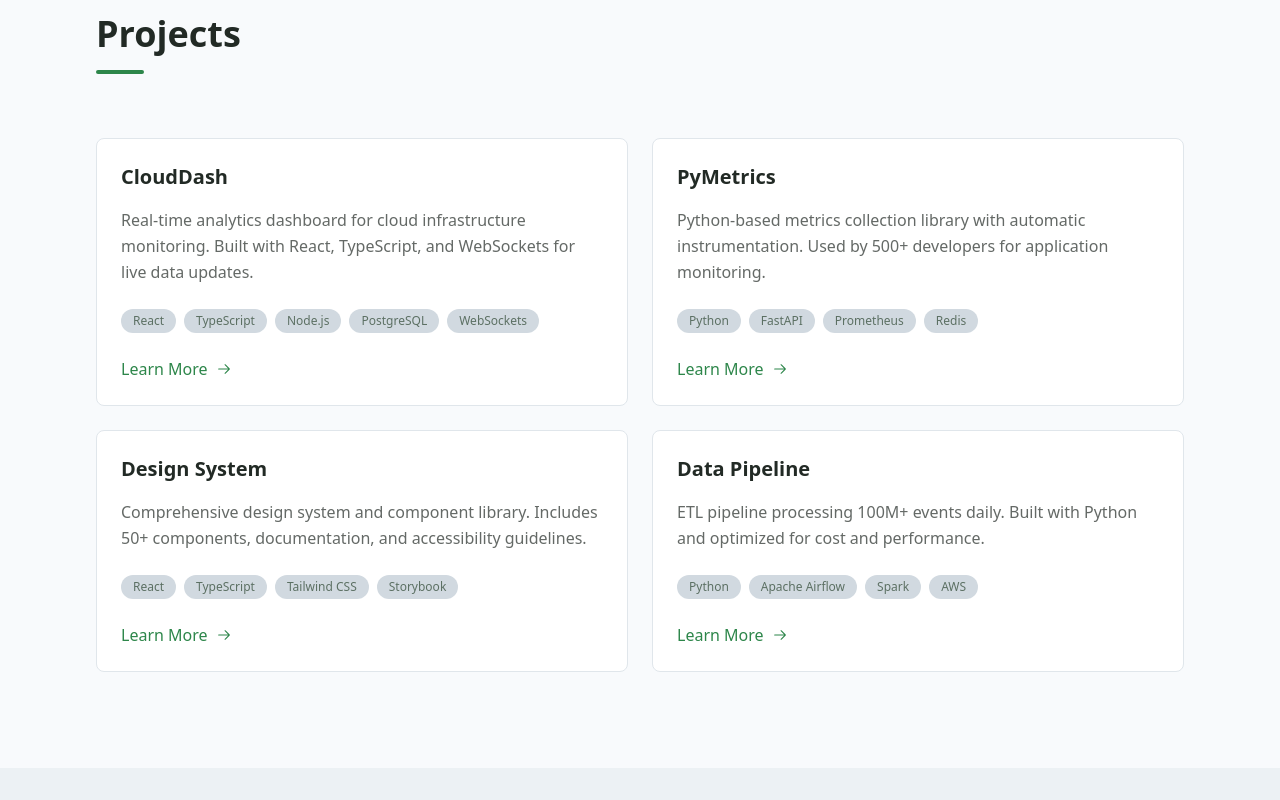
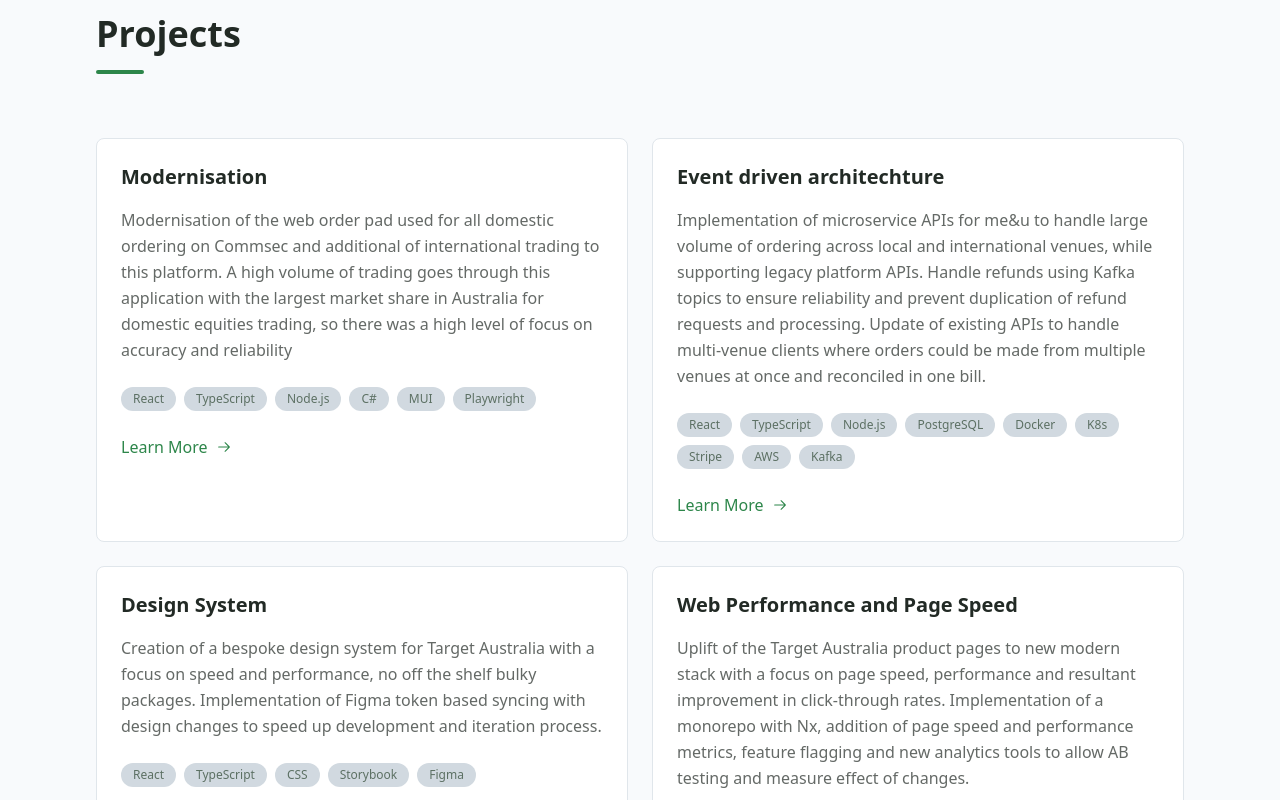
Before and after one commit to tomdickman/portfolio2026, a Next.js app: page / in a window 1280 px wide. Shown: the part 1600-2400 px from the top of the page. Built offline with nearby package versions, Linux system fonts and the light colour scheme.

Commit message:
feat: Update copy in projects

```diff
--- a/components/portfolio/projects.tsx
+++ b/components/portfolio/projects.tsx
@@ -30,31 +30,31 @@ export default function Projects() {
 
   const projects = [
     {
-      title: 'CloudDash',
+      title: 'Modernisation',
       description:
-        'Real-time analytics dashboard for cloud infrastructure monitoring. Built with React, TypeScript, and WebSockets for live data updates.',
-      tech: ['React', 'TypeScript', 'Node.js', 'PostgreSQL', 'WebSockets'],
-      link: '#',
+        'Modernisation of the web order pad used for all domestic ordering on Commsec and additional of international trading to this platform. A high volume of trading goes through this application with the largest market share in Australia for domestic equities trading, so there was a high level of focus on accuracy and reliability',
+      tech: ['React', 'TypeScript', 'Node.js', 'C#', 'MUI', 'Playwright'],
+      link: 'https://www2.commsec.com.au/secure/order-pad',
     },
     {
-      title: 'PyMetrics',
+      title: 'Event driven architechture',
       description:
-        'Python-based metrics collection library with automatic instrumentation. Used by 500+ developers for application monitoring.',
-      tech: ['Python', 'FastAPI', 'Prometheus', 'Redis'],
-      link: '#',
+        'Implementation of microservice APIs for me&u to handle large volume of ordering across local and international venues, while supporting legacy platform APIs. Handle refunds using Kafka topics to ensure reliability and prevent duplication of refund requests and processing. Update of existing APIs to handle multi-venue clients where orders could be made from multiple venues at once and reconciled in one bill.',
+      tech: ['React', 'TypeScript', 'Node.js', 'PostgreSQL', 'Docker', 'K8s', 'Stripe', 'AWS', 'Kafka'],
+      link: 'https://www.meandu.com.au',
     },
     {
       title: 'Design System',
       description:
-        'Comprehensive design system and component library. Includes 50+ components, documentation, and accessibility guidelines.',
-      tech: ['React', 'TypeScript', 'Tailwind CSS', 'Storybook'],
-      link: '#',
+        'Creation of a bespoke design system for Target Australia with a focus on speed and performance, no off the shelf bulky packages. Implementation of Figma token based syncing with design changes to speed up development and iteration process.',
+      tech: ['React', 'TypeScript', 'CSS', 'Storybook', 'Figma'],
+      link: 'https://www.target.com.au',
     },
     {
-      title: 'Data Pipeline',
+      title: 'Web Performance and Page Speed',
       description:
-        'ETL pipeline processing 100M+ events daily. Built with Python and optimized for cost and performance.',
-      tech: ['Python', 'Apache Airflow', 'Spark', 'AWS'],
+        'Uplift of the Target Australia product pages to new modern stack with a focus on page speed, performance and resultant improvement in click-through rates. Implementation of a monorepo with Nx, addition of page speed and performance metrics, feature flagging and new analytics tools to allow AB testing and measure effect of changes.',
+      tech: ['Next.js', 'React', 'TypeScript', 'Node.js', 'K8s', 'Nx'],
       link: '#',
     },
   ]
```
